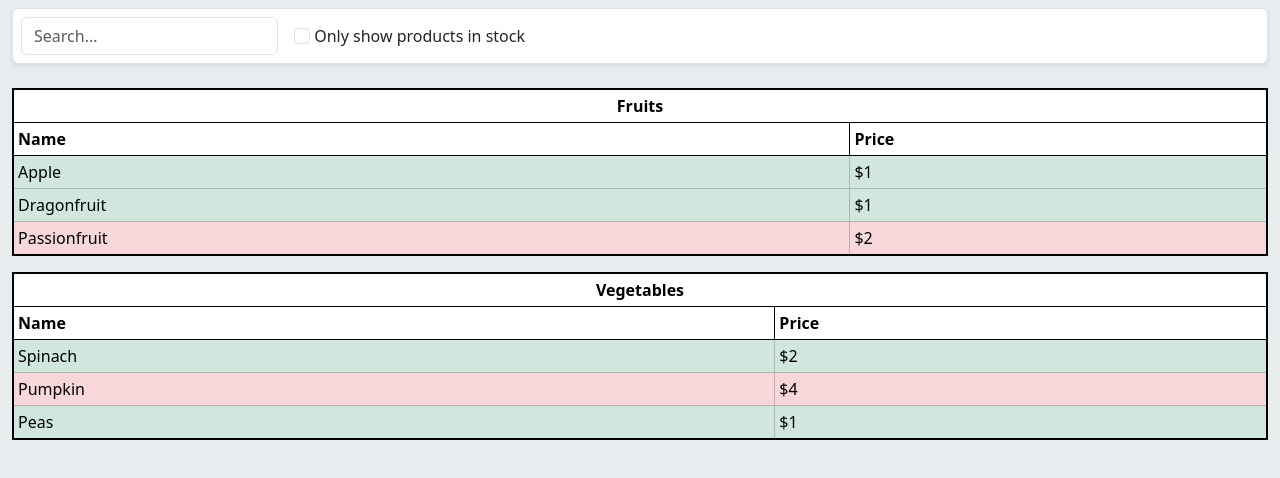
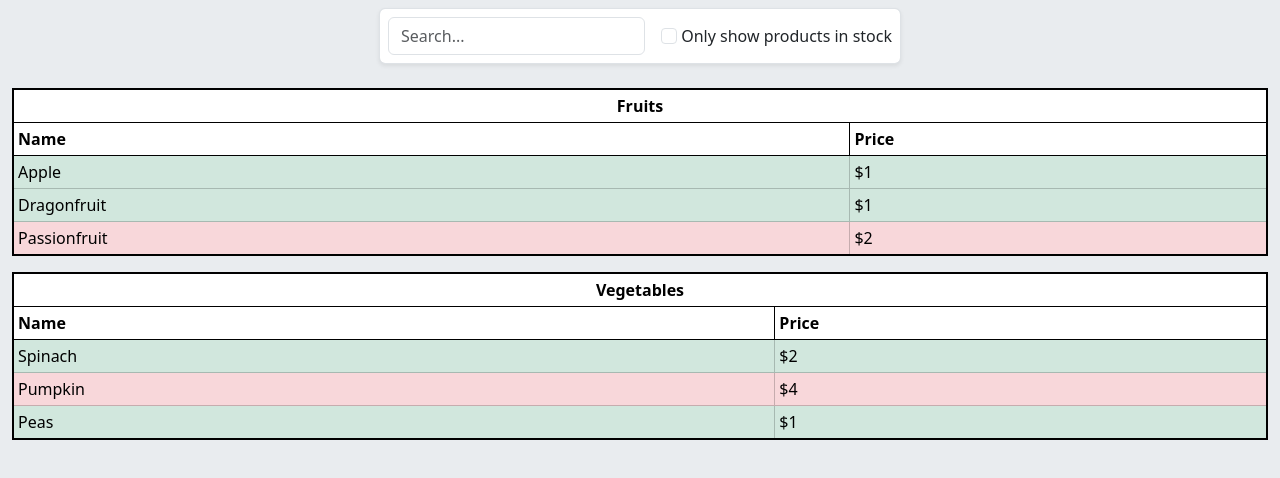
Before and after one commit to map-soriano/react-product-table, a React (Vite) app: page / in a window 1280 px wide. Shown: the top 478 px of the page. Built offline with nearby package versions, Linux system fonts and the light colour scheme.

Commit message:
Center components using flex

```diff
--- a/src/main.tsx
+++ b/src/main.tsx
@@ -6,7 +6,7 @@
 
 ReactDOM.createRoot(document.getElementById("root")!).render(
   <React.StrictMode>
-    <div className="container-fluid">
+    <div className="container-fluid d-flex flex-column justify-content-center align-items-center">
       <App />
     </div>
   </React.StrictMode>
```
